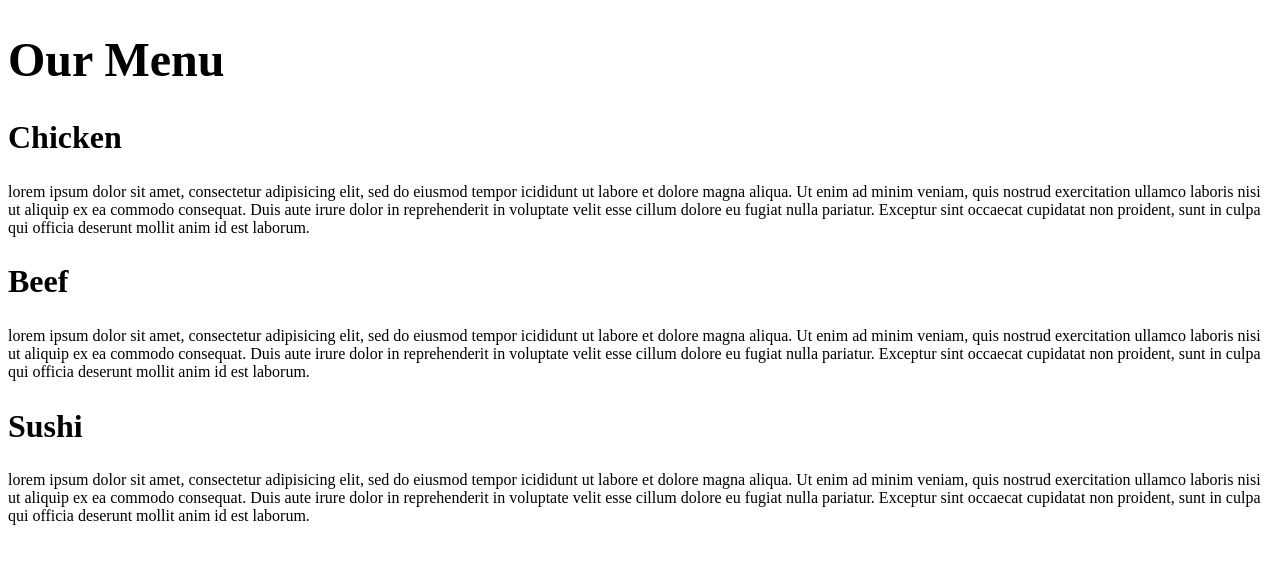
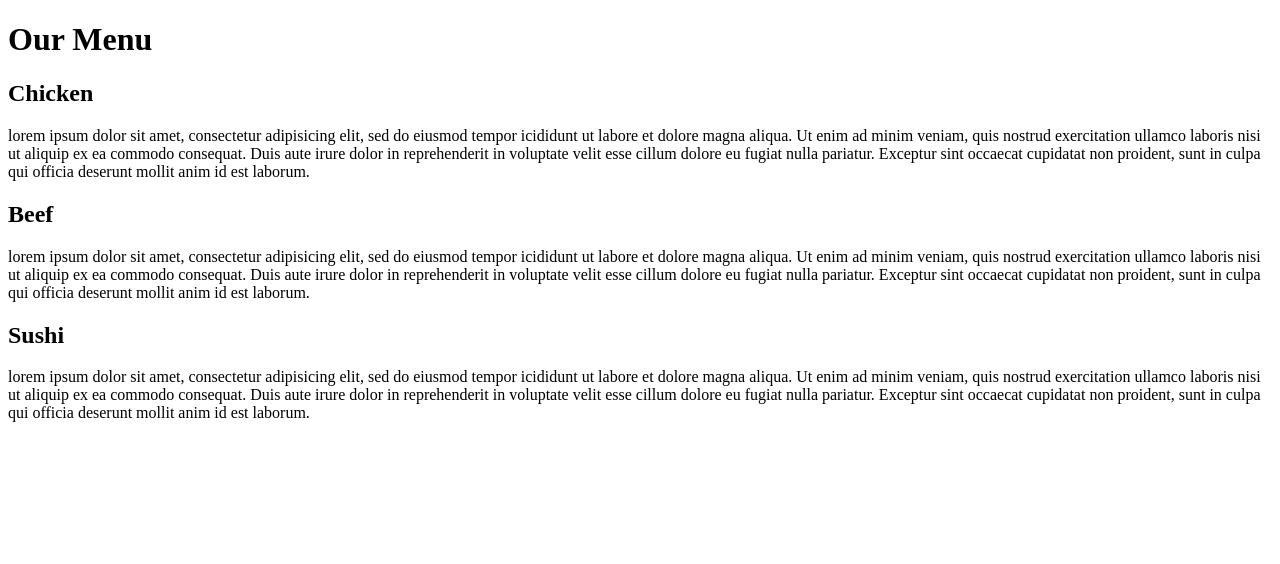
Before and after one commit to angelica-coursera/module2-solution, a plain HTML site: page index.html in a window 1280 px wide. Drawn offline with Linux system fonts and the light colour scheme.

Commit message:
Update index.html

```diff
--- a/index.html
+++ b/index.html
@@ -3,16 +3,7 @@
 <head>
 <meta charset="utf-8">
 <title>Module 2 Solution</title>
-<link rel="css" href="style.css">
-<style>
-h1 {
-	font-size: 300%
-}
-
-h2 {
-	font-size: 200%
-}
-</style>
+<link rel="stylesheet" href="css/style.css">
 </head>
 <body>
 <h1>Our Menu</h1>
```
